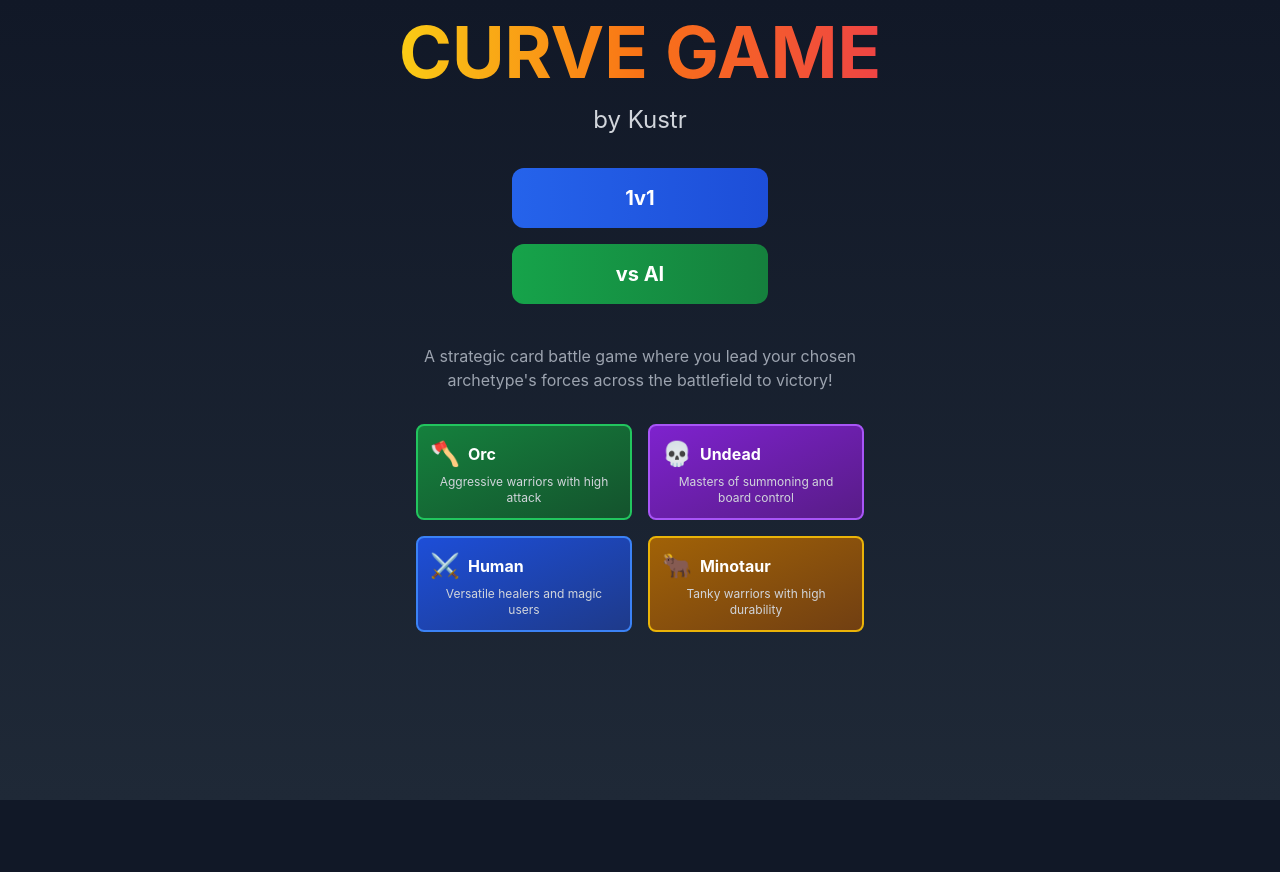
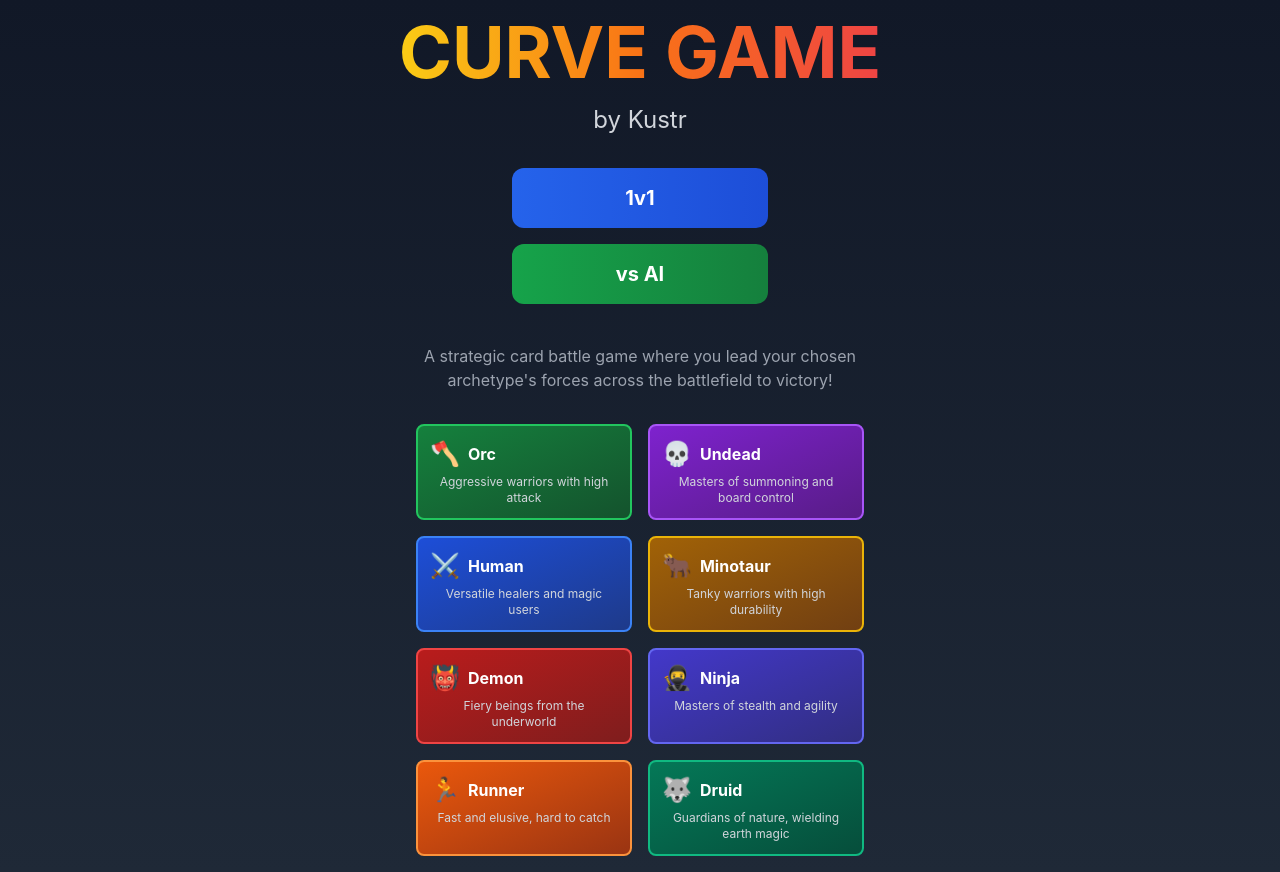
Before and after one commit to C1presa/Curve-v0.2, a React (Create React App) app: page / in a window 1280 px wide. Before the commit the page ends 800 px from the top, so only its background shows below. Built offline with nearby package versions, Linux system fonts and the light colour scheme.

Commit message:
Add files via upload

```diff
--- a/src/gameLogic/helpers.js
+++ b/src/gameLogic/helpers.js
@@ -43,6 +43,38 @@ export const ARCHETYPES = {
     highlightColor: 'shadow-yellow-500/50',
     unitColor: 'from-yellow-600 to-yellow-800',
     description: 'Tanky warriors with high durability'
+  },
+  demon: {
+    name: 'Demon',
+    color: 'bg-gradient-to-br from-red-700 to-red-900 border-red-500',
+    icon: '👹',
+    highlightColor: 'shadow-red-500/50',
+    unitColor: 'from-red-600 to-red-800',
+    description: 'Fiery beings from the underworld'
+  },
+  ninja: {
+    name: 'Ninja',
+    color: 'bg-gradient-to-br from-indigo-700 to-indigo-900 border-indigo-500',
+    icon: '🥷',
+    highlightColor: 'shadow-indigo-500/50',
+    unitColor: 'from-indigo-600 to-indigo-800',
+    description: 'Masters of stealth and agility'
+  },
+  runner: {
+    name: 'Runner',
+    color: 'bg-gradient-to-br from-orange-600 to-orange-800 border-orange-400',
+    icon: '🏃',
+    highlightColor: 'shadow-orange-400/50',
+    unitColor: 'from-orange-500 to-orange-700',
+    description: 'Fast and elusive, hard to catch'
+  },
+  druid: {
+    name: 'Druid',
+    color: 'bg-gradient-to-br from-emerald-700 to-emerald-900 border-emerald-500',
+    icon: '🐺',
+    highlightColor: 'shadow-emerald-500/50',
+    unitColor: 'from-emerald-600 to-emerald-800',
+    description: 'Guardians of nature, wielding earth magic'
   }
 };
 
@@ -67,6 +99,18 @@ export const generateCard = (id, archetypeKey, hasTaunt = false) => {
     } else if (archetypeKey === 'human') {
       attack = Math.max(1, Math.floor(cost * 0.9 + Math.random() * 2));
       health = Math.max(1, Math.floor(cost * 1.1 + Math.random() * 2));
+    } else if (archetypeKey === 'demon') {
+      attack = Math.max(1, Math.floor(cost * 1.2 + Math.random() * 2));
+      health = Math.max(1, Math.floor(cost * 0.8 + Math.random() * 2));
+    } else if (archetypeKey === 'ninja') {
+      attack = Math.max(1, Math.floor(cost * 1.0 + Math.random() * 2));
+      health = Math.max(1, Math.floor(cost * 1.0 + Math.random() * 2));
+    } else if (archetypeKey === 'runner') {
+      attack = Math.max(1, Math.floor(cost * 1.3 + Math.random() * 2));
+      health = Math.max(1, Math.floor(cost * 0.7 + Math.random() * 2));
+    } else if (archetypeKey === 'druid') {
+      attack = Math.max(1, Math.floor(cost * 0.8 + Math.random() * 2));
+      health = Math.max(1, Math.floor(cost * 1.2 + Math.random() * 2));
     } else {
       attack = Math.max(1, Math.floor(cost * 1.0 + Math.random() * 2));
       health = Math.max(1, Math.floor(cost * 1.0 + Math.random() * 2));
@@ -103,6 +147,18 @@ export const generatePreviewDeck = (archetypeKey) => {
     } else if (archetypeKey === 'human') {
       attack = Math.floor(cost * 0.9);
       health = Math.floor(cost * 1.1);
+    } else if (archetypeKey === 'demon') {
+      attack = Math.floor(cost * 1.2);
+      health = Math.floor(cost * 0.8);
+    } else if (archetypeKey === 'ninja') {
+      attack = Math.floor(cost * 1.0);
+      health = Math.floor(cost * 1.0);
+    } else if (archetypeKey === 'runner') {
+      attack = Math.floor(cost * 1.3);
+      health = Math.floor(cost * 0.7);
+    } else if (archetypeKey === 'druid') {
+      attack = Math.floor(cost * 0.8);
+      health = Math.floor(cost * 1.2);
     } else {
       attack = cost;
       health = cost;
```
